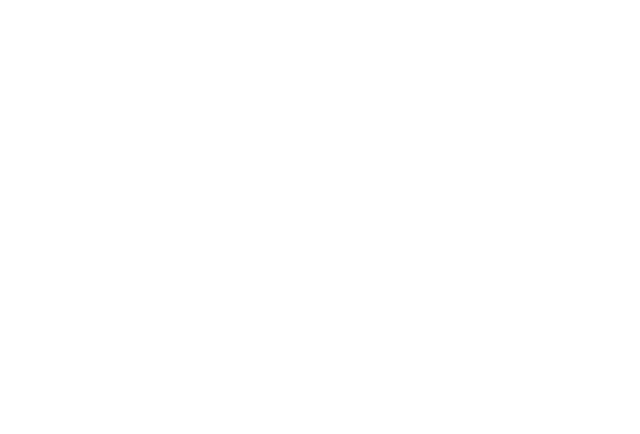
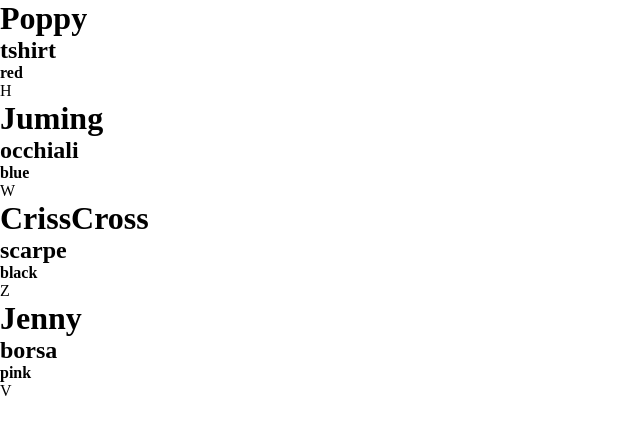
Before and after one commit to MatteoDiMario96/js-snack-es6, a plain HTML site: page Snack 5/index.html in a window 1280 px wide. Shown: the whole page, without its empty margins (0-640 px from the left). Drawn offline with Linux system fonts and the light colour scheme.

Commit message:
Stampato in pagina 0 css

```diff
--- a/Snack 5/index.html
+++ b/Snack 5/index.html
@@ -8,7 +8,9 @@
     <link rel="stylesheet" href="./css/style.css">
 </head>
 <body>
+    <main>
 
+    </main>
     <script src="./js/script.js"></script>
 </body>
 </html>
--- a/Snack 5/js/script.js
+++ b/Snack 5/js/script.js
@@ -32,6 +32,23 @@ const nuovoArrayArticoloModa = articoliModa.map((articolo, i) => {
 });
 
 console.log(nuovoArrayArticoloModa);
+const mainAppend = document.querySelector("main");
+const cardEl = document.createElement("div");
+mainAppend.appendChild(cardEl);
+nuovoArrayArticoloModa.forEach(articolo => {
+    const nameEl = document.createElement("h1");
+    nameEl.append(articolo.name);
+    cardEl.appendChild(nameEl);
+    const typeEl = document.createElement("h2");
+    typeEl.append(articolo.type);
+    cardEl.appendChild(typeEl);
+    const colorEl = document.createElement("h4");
+    colorEl.append(articolo.color);
+    cardEl.appendChild(colorEl);
+    const positionEl = document.createElement("p");
+    positionEl.append(articolo.position);
+    cardEl.appendChild(positionEl);
+});
 
 
 
```
